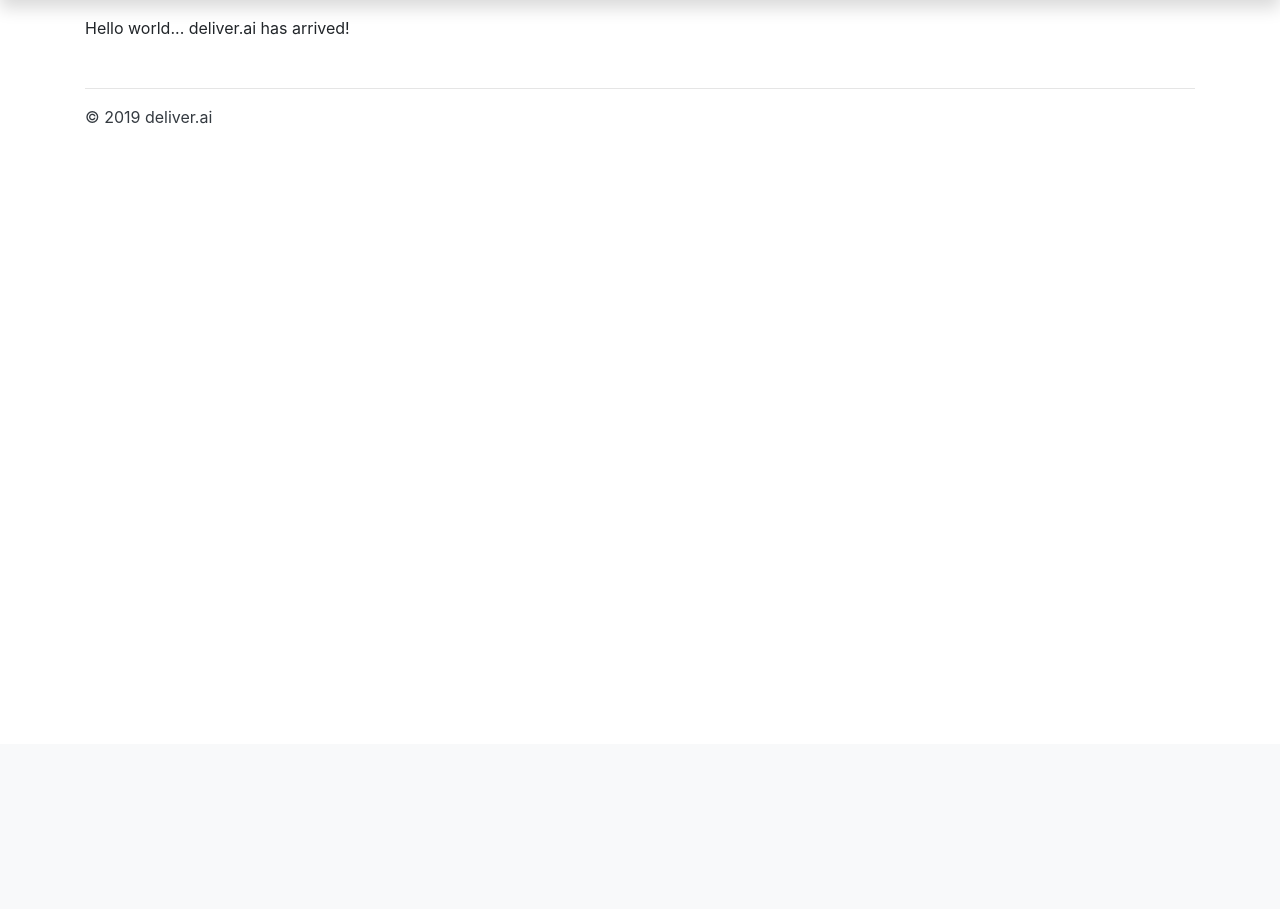
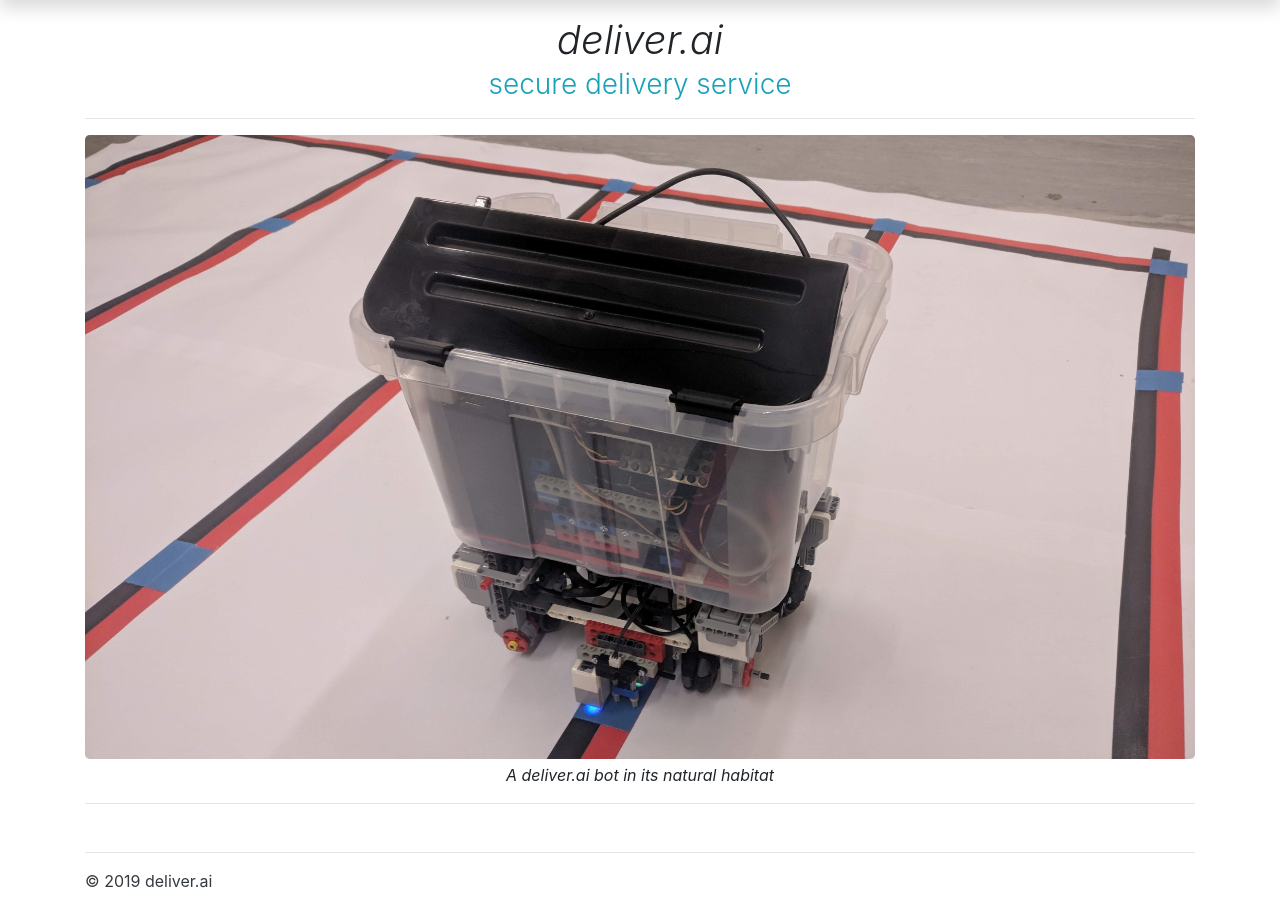
Before and after one commit to JMaio/deliver.ai, a Flask app: page / in a window 1280 px wide. Shown: the part 56-965 px from the top of the page. Before the commit the page ends 180 px from the top, so only its background shows below. Run offline with Flask 2, Linux system fonts and the light colour scheme; some libraries are stand-ins or nearby versions.

Commit message:
create basic landing page

```diff
--- a/flask_app/templates/base.html
+++ b/flask_app/templates/base.html
@@ -24,7 +24,7 @@
 </head>
 <body>
 {% block nav %}
-    <nav class="navbar navbar-expand-sm navbar-dark bg-lightblue shadow mb-3 sticky-top text-center">
+    <nav class="navbar navbar-expand-md navbar-dark bg-lightblue shadow mb-3 sticky-top text-center">
         <div class="container">
             <a href="/" class="navbar-brand">deliver.ai</a>
 
--- a/flask_app/templates/index.html
+++ b/flask_app/templates/index.html
@@ -3,5 +3,13 @@
 {% block title %}{{ title }}{% endblock %}
 
 {% block content %}
-    Hello world... deliver.ai has arrived!
+    <h1 class="text-center font-italic font-weight-light mb-1">deliver.ai</h1>
+    <h3 class="text-center font-weight-light text-info mb-3">secure delivery service</h3>
+    <hr>
+    <div class="jumbotron p-0 text-center overflow-hidden mb-1">
+        <img src="/static/img/bot.jpg" class="img-fluid" style="">
+    </div>
+    <p class="font-italic text-center">A deliver.ai bot in its natural habitat</p>
+    <hr>
+
 {% endblock %}
```
Also changed, not shown: flask_app/static/img/bot.jpg (added), flask_app/static/img/bot_full.jpg (added).
